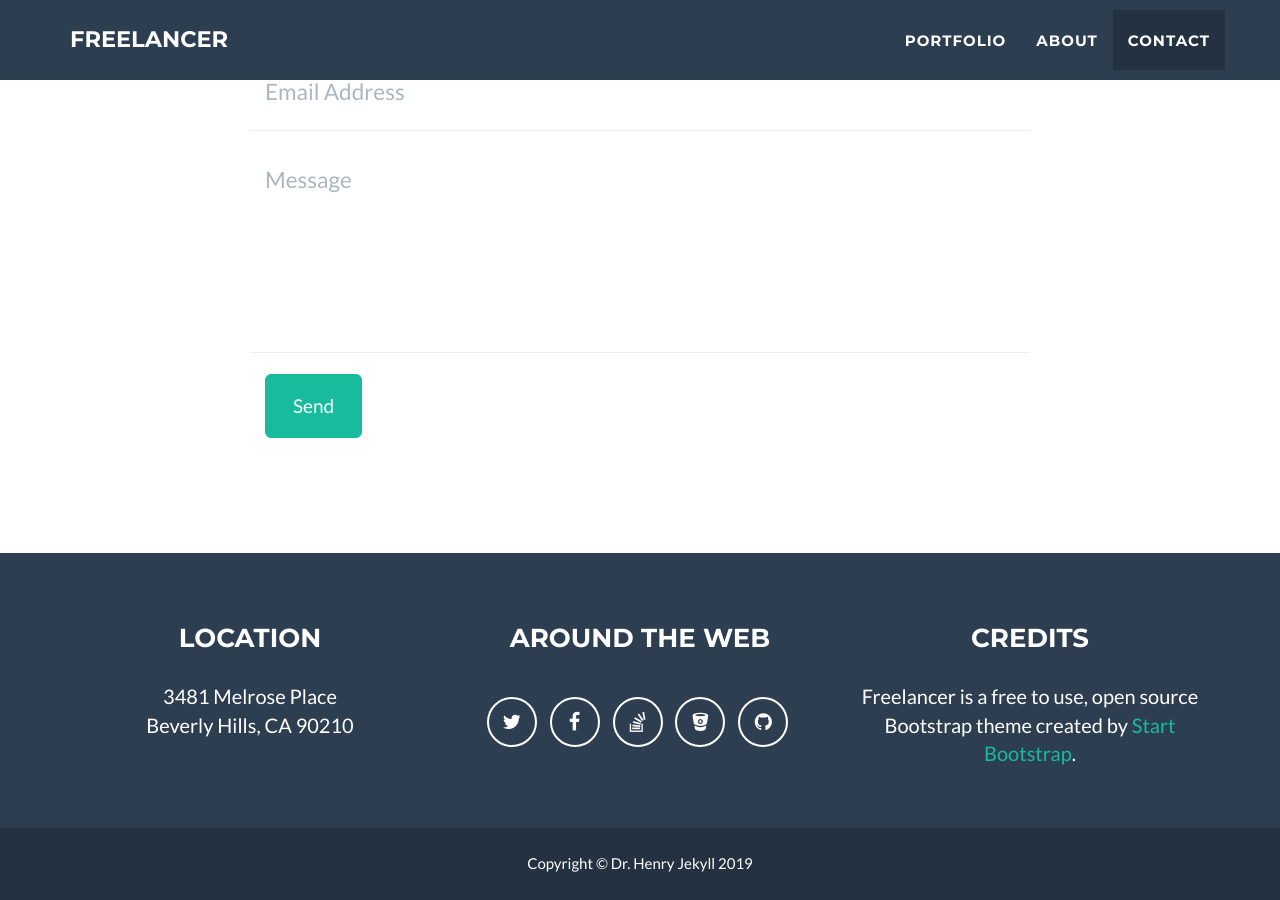
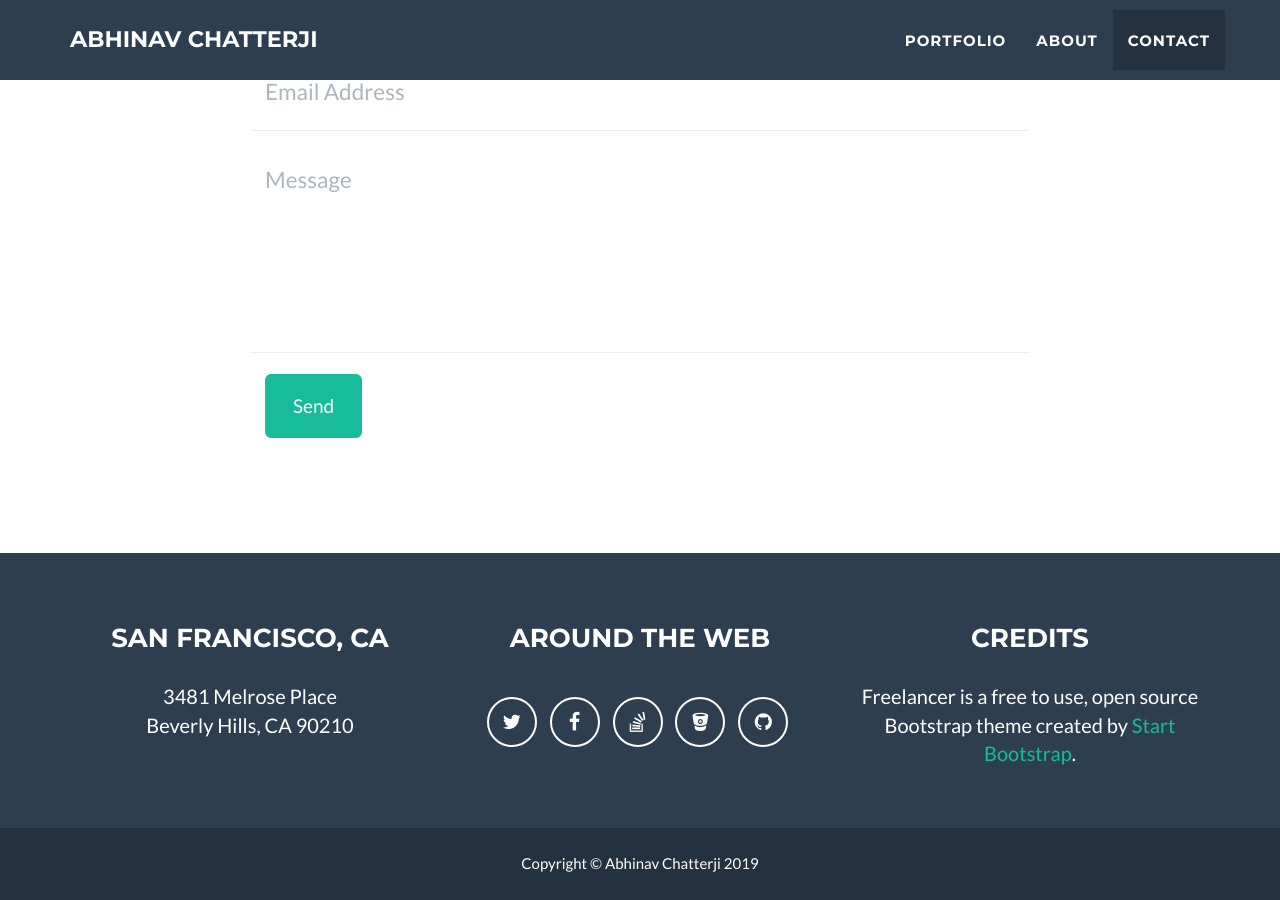
Before and after one commit to abhinav2912/abhinav2912.github.io, a Jekyll site: the page built from index.html, in a window 1280 px wide and 900 px high, scrolled down 2485 px. Built offline with Jekyll 4.4.1, drawn with Linux system fonts in a browser that asks for light colours; some of the changed text lies outside the part shown.

Commit message:
new gith

```diff
--- a/_config.yml
+++ b/_config.yml
@@ -1,11 +1,11 @@
 # Site settings
-title: Freelancer
-email: your-email@domain.com
+title: Abhinav Chatterji
+email: achatterji@ucdavis.edu
 url: https://example.github.io
 description: "Write an awesome description for your new site here. You can edit this line in _config.yml. It will appear in your document head meta (for Google search results) and in your feed.xml site description."
 keywords: "your keywords, separated by commas"
 skills: "Web Developer - Graphic Artist - User Experience Designer"
-meta_author: LastName FirstName
+meta_author: Chatterji Abhinav
 
 # Google webmaster tools
 google_verify:
@@ -21,7 +21,7 @@ contact: static
 
 # If you use disqus you need disqus shortname
 # https://help.disqus.com/customer/portal/articles/466208
-disqus_shortname: myshortname
+disqus_shortname: Abhinav
 
 # Color settings (hex-codes without the leading hash-tag)
 color:
@@ -32,8 +32,8 @@ color:
 
 # Footer settings
 footer:
-  copyright: Dr. Henry Jekyll
-  location: Location
+  copyright: Abhinav Chatterji
+  location: San Francisco, CA
   social: Around the Web
   credits: Credits
 
```
